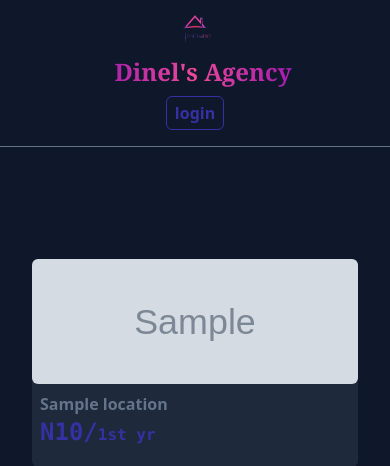
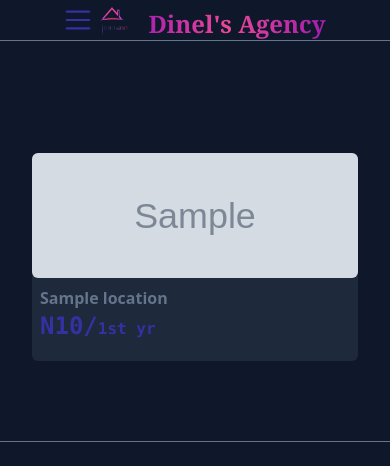
Before and after one commit to raphaelice/Django_home_agent_app, a Django app: template core/templates/core/index.html in a window 390 px wide. Shown: the top 466 px of the page. Run offline with Django 3.2, Linux system fonts and the light colour scheme; the template is opened without the code that fills it: most values are stand-ins (such as "Sample title", 1, 10 or a date in 2020); grey boxes marked "Sample" are stand-in pictures; style sheets or scripts are compiled from the project's sources.

Commit message:
complete frontend

```diff
--- a/core/admin.py
+++ b/core/admin.py
@@ -7,7 +7,8 @@ class ImageModelAdmin(admin.StackedInline):
 
 class HouseModelAdmin(admin.ModelAdmin):
     inlines = [ImageModelAdmin]
+    list_display = ('name', 'location')
 
-admin.site.register(models.Image)
 admin.site.register(models.House, HouseModelAdmin)
 admin.site.register(models.Location)
+admin.site.site_header = "Dinel's Agency"
--- a/core/static/core/css/styles.css
+++ b/core/static/core/css/styles.css
@@ -604,6 +604,10 @@ Ensure the default browser behavior of the `hidden` attribute.
   height: 100vh;
 }
 
+.h-7 {
+  height: 1.75rem;
+}
+
 .w-10 {
   width: 2.5rem;
 }
@@ -626,6 +630,10 @@ Ensure the default browser behavior of the `hidden` attribute.
 
 .w-4 {
   width: 1rem;
+}
+
+.w-7 {
+  width: 1.75rem;
 }
 
 .max-w-full {
@@ -665,6 +673,10 @@ Ensure the default browser behavior of the `hidden` attribute.
 
 .justify-between {
   justify-content: space-between;
+}
+
+.justify-around {
+  justify-content: space-around;
 }
 
 .gap-2 {
@@ -957,6 +969,10 @@ Ensure the default browser behavior of the `hidden` attribute.
   box-shadow: var(--tw-ring-offset-shadow, 0 0 #0000), var(--tw-ring-shadow, 0 0 #0000), var(--tw-shadow);
 }
 
+.filter {
+  filter: var(--tw-blur) var(--tw-brightness) var(--tw-contrast) var(--tw-grayscale) var(--tw-hue-rotate) var(--tw-invert) var(--tw-saturate) var(--tw-sepia) var(--tw-drop-shadow);
+}
+
 .transition {
   transition-property: color, background-color, border-color, fill, stroke, opacity, box-shadow, transform, filter, -webkit-text-decoration-color, -webkit-backdrop-filter;
   transition-property: color, background-color, border-color, text-decoration-color, fill, stroke, opacity, box-shadow, transform, filter, backdrop-filter;
@@ -1033,6 +1049,10 @@ Ensure the default browser behavior of the `hidden` attribute.
 
   .sm\:flex {
     display: flex;
+  }
+
+  .sm\:hidden {
+    display: none;
   }
 
   .sm\:h-10 {
--- a/core/templates/core/base.html
+++ b/core/templates/core/base.html
@@ -10,9 +10,23 @@
   </head>
   <body class="bg-slate-900 font-sans">
     <div class="border-b border-slate-500">
-      <nav
-        class="flex flex-col md:flex-row justify-center items-center text-slate-500 py-2 px-8"
+      <nav class="">
+        <div
+          class="flex justify-center items-center text-slate-500"
         >
+          <div class="text-indigo-800 sm:hidden">
+            <svg
+              fill="currentColor"
+              xmlns="http://www.w3.org/2000/svg"
+              viewBox="0 0 50 50"
+              class="w-7 h-8"
+              id="menu"
+            >
+              <path
+                d="M 5 8 A 2.0002 2.0002 0 1 0 5 12 L 45 12 A 2.0002 2.0002 0 1 0 45 8 L 5 8 z M 5 23 A 2.0002 2.0002 0 1 0 5 27 L 45 27 A 2.0002 2.0002 0 1 0 45 23 L 5 23 z M 5 38 A 2.0002 2.0002 0 1 0 5 42 L 45 42 A 2.0002 2.0002 0 1 0 45 38 L 5 38 z"
+              />
+            </svg>
+          </div>
           <img
             class="w-10 h-10 sm:w-18 sm:h-10"
             loading="lazy"
@@ -24,11 +38,7 @@
           >
             Dinel's Agency
           </h2>
-        <a
-          class="relative m-2 md:left-24 lg:left-72 rounded-md py-1 px-2 md:px-3 border border-indigo-800 text-indigo-800 font-semibold md:font-bold bg-slate-900"
-          href="/admin"
-          >login</a
-        >
+        </div>
       </nav>
     </div>
     {% block content %} {% endblock %} {% include 'core/footer.html' %}
--- a/core/templates/core/detail.html
+++ b/core/templates/core/detail.html
@@ -74,10 +74,10 @@
         {% endif %}
 
         <div class="flex justify-center mt-8 gap-2">
-          <a
-            href="{% url 'home' %}"
+          <button
+            id="back"
             class="border border-indigo-800 rounded-md bg-indigo-800 text-slate-900 px-3 py-1 font-bold hover:bg-slate-900 hover:text-indigo-800"
-            >Back</a
+            >Back</button
           >
           <a
             class="border border-indigo-800 rounded-md bg-indigo-800 text-slate-900 px-3 py-1 font-bold hover:bg-slate-900 hover:text-indigo-800"
--- a/core/templates/core/index.html
+++ b/core/templates/core/index.html
@@ -2,7 +2,7 @@
 
 <div class="md:flex h-auto">
   <!-- Filter Starts here -->
-  <aside class="hidden pt-20 md:block h-full md:w-1/4 p-8 bg-slate-800">
+  <aside id="filter" class="hidden pt-20 md:block h-full md:w-1/4 p-8 bg-slate-800">
     <h2 class="font-bold text-indigo-800 text-2xl mb-6">Filter your search</h2>
     <form action=".">
       <label class="text-slate-500 font-semibold" for="location"
@@ -90,8 +90,6 @@
       {% for house in queryset %}
       <a
         href="{{ house.get_absolute_url }}"
-        target="_blank"
-        rel="noopener noreferrer"
       >
         <div class="mb-12 h-52 bg-slate-800 rounded-md">
           <img
```
Also changed, not shown: core/static/core/js/app.js (+34 -17 lines). Lines whose indentation alone changed are shown as unchanged.
